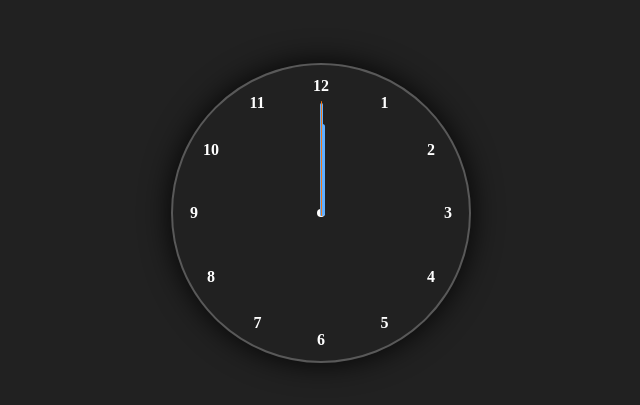
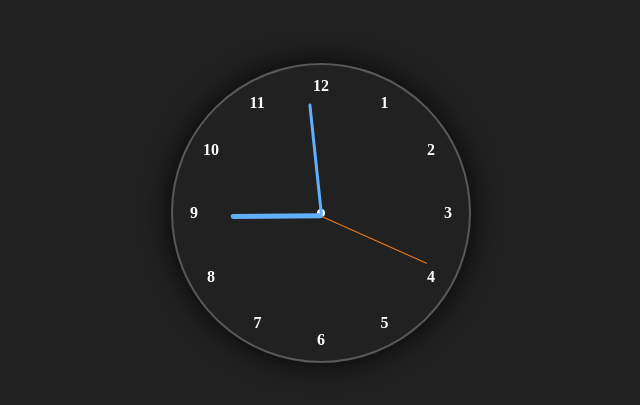
Before and after one commit to Jyoti-Sharma10/AnalogClock, a plain HTML site: page index.html in a window 1280 px wide. Shown: the part 187-592 px from the top of the page, without its empty margins (319-959 px from the left). Drawn offline with Linux system fonts and the light colour scheme.

Commit message:
working clock

```diff
--- a/index.html
+++ b/index.html
@@ -7,7 +7,6 @@
     <link rel="stylesheet" href="style.css">
 </head>
 <body>
-    <div class="container">
     <div class="clock">
         <span style="--i:1"><b>1</b></span>
         <span style="--i:2"><b>2</b></span>
@@ -25,6 +24,6 @@
         <div id="min"></div>
         <div id="sec"></div>
     </div>
-    </div>
+    <script src="script.js"></script>
 </body>
 </html>
--- a/script.js
+++ b/script.js
@@ -0,0 +1,14 @@
+setInterval(() => {
+    var d = new Date();
+    var htime = d.getHours();
+    var mtime = d.getMinutes();
+    var stime = d.getSeconds();
+
+    var hrotation = 30*htime + mtime/2;
+    var mrotation = 6*mtime;
+    var srotation = 6*stime;
+
+    document.getElementById("hour").style.transform = `rotate(${hrotation}deg)`;
+    document.getElementById("min").style.transform = `rotate(${mrotation}deg)`;
+    document.getElementById("sec").style.transform = `rotate(${srotation}deg)`;
+}, 1000);
--- a/style.css
+++ b/style.css
@@ -13,12 +13,9 @@ body {
     background-color: #212121;
 }
 
-.container {
-    position: relative;
-}
-
 .clock {
-    width: 300px;
+    width: 80%;
+    max-width: 300px;
     height: 300px;
     border-radius: 50%;
     border: 2px solid rgba(255, 255, 255, 0.25);
@@ -53,6 +50,7 @@ body {
 #hour, #min, #sec {
     position: absolute;
     border-radius: 8px;
+    transform-origin: bottom;
 }
 
 #hour {
@@ -78,5 +76,6 @@ body {
     width: 1px;
     top: 12%;
     z-index: 3;
+    left: 50%;
     background-color: #ee791a;
 }
```
Lines whose indentation alone changed are shown as unchanged.
